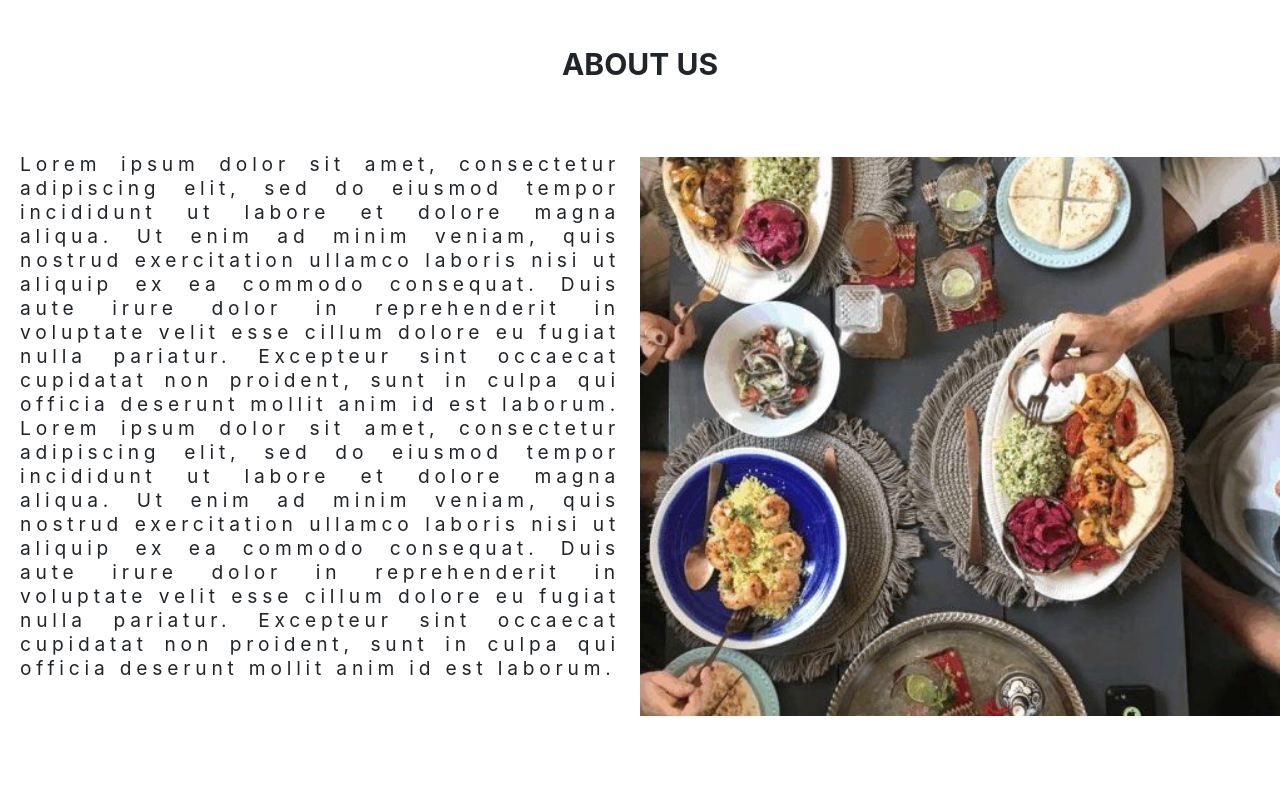
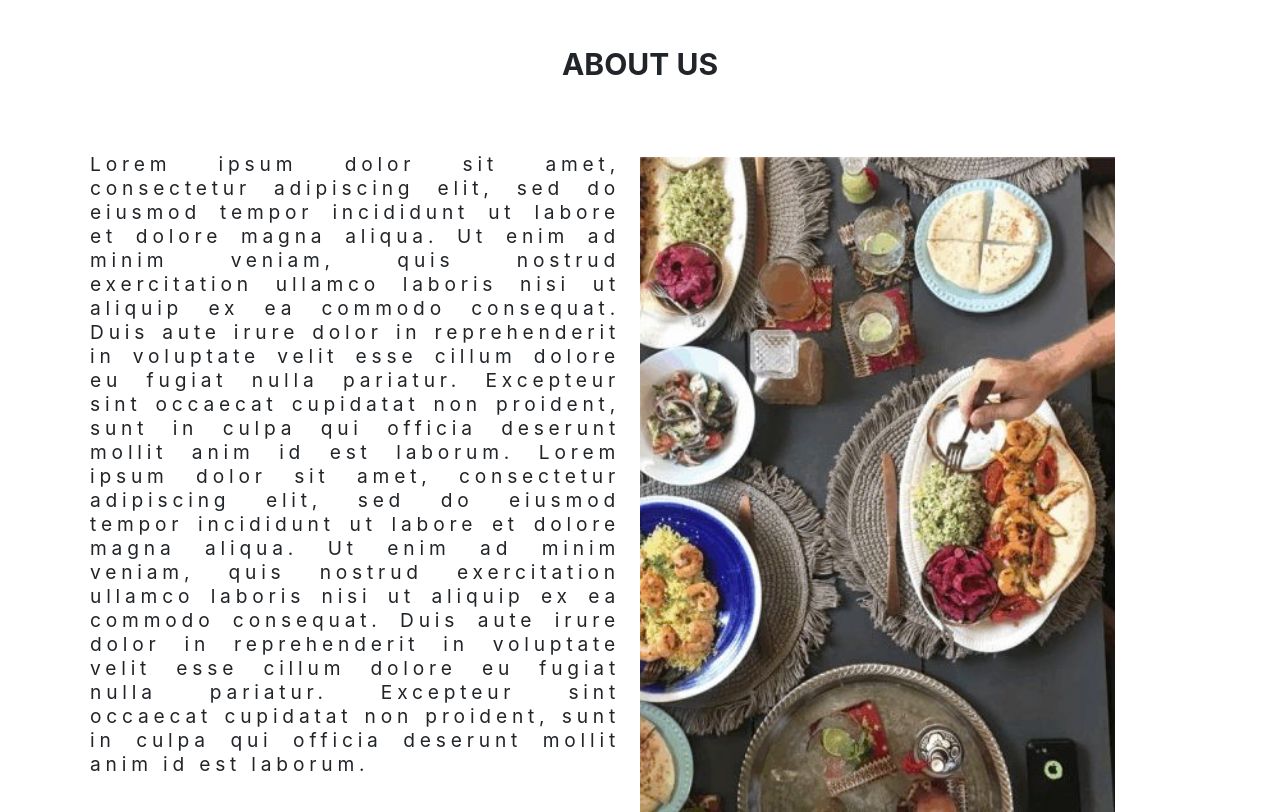
Before and after one commit to alexeykuz-sys/healthybite, a plain HTML site: page index.html in a window 1280 px wide. Shown: the part 802-1614 px from the top of the page. Before the commit the page ends 1518 px from the top, so only its background shows below. Drawn offline with nearby package versions, Linux system fonts and the light colour scheme.

Commit message:
about page width fix

```diff
--- a/index.html
+++ b/index.html
@@ -51,9 +51,9 @@
     <div class="about-center">
         <h1>About Us</h1>
     </div>
-    <div class="container-fluid">
+    <div class="container container-about">
         <div class="row">
-            <div class="col-xs-12 mx-auto col-md-6 text-about">
+            <div class="col col-md-12 col-lg-6 text-about">
                 <p>Lorem ipsum dolor sit amet, consectetur adipiscing elit, sed do eiusmod tempor incididunt ut
                 labore et dolore magna aliqua. Ut enim ad minim veniam, quis nostrud exercitation ullamco laboris
                 nisi ut aliquip ex ea commodo consequat. Duis aute irure dolor in reprehenderit in voluptate velit
@@ -65,7 +65,7 @@
                 esse cillum dolore eu fugiat nulla pariatur. Excepteur sint occaecat cupidatat non proident, sunt
                 in culpa qui officia deserunt mollit anim id est laborum.</p>
             </div>
-            <div class="col-xs-12 mx-auto col-md-6 image-about"></div>
+            <div class="col col-md-12 col-lg-5 image-about"></div>
         </div>
     </div>
 </div>
```
